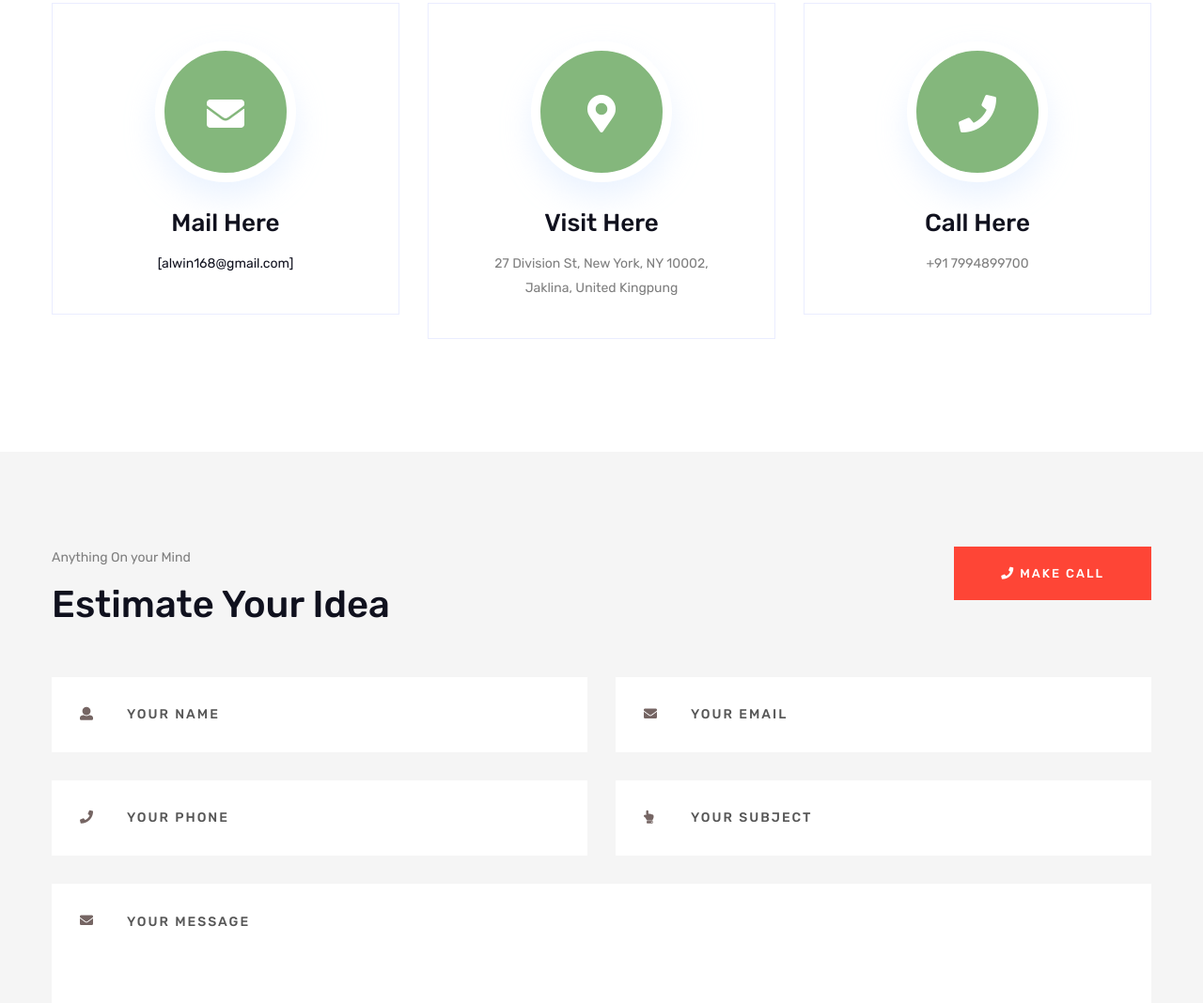
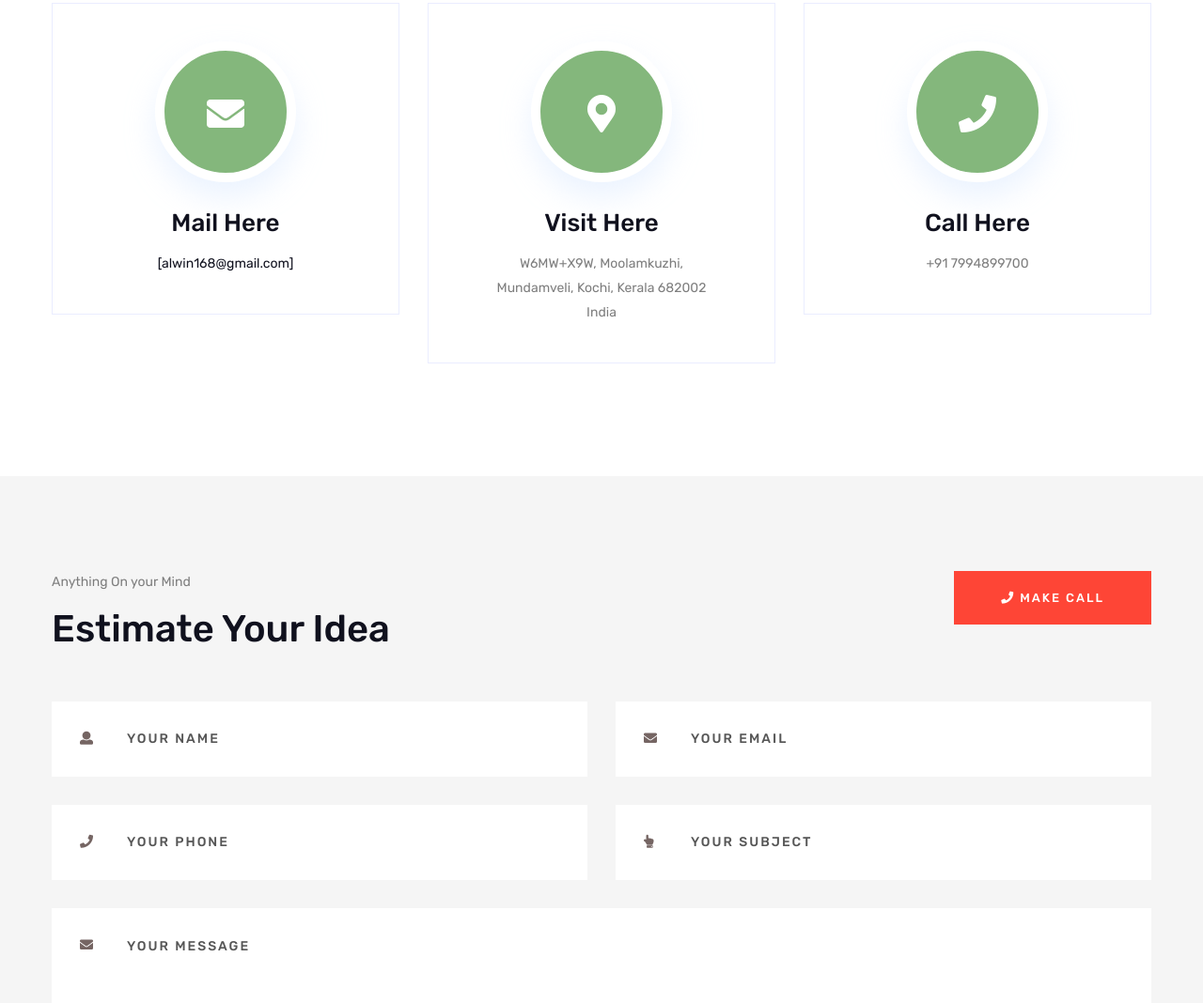
Before and after one commit to AlwinAntonyThekkeveetile/Real-touch-of-God, a plain HTML site: page contact.html in a window 1280 px wide. Shown: the part 649-1717 px from the top of the page at 94% size. Drawn offline with Linux system fonts and the light colour scheme; some packages are replaced by stand-ins of ours.

Commit message:
Added address

```diff
--- a/contact.html
+++ b/contact.html
@@ -367,8 +367,7 @@
                         <div class="contact text-center mb-30">
                             <i class="fas fa-map-marker-alt"></i>
                             <h3>Visit Here</h3>
-                            <p>27 Division St, New York, NY 10002,
-                                Jaklina, United Kingpung</p>
+                            <p>W6MW+X9W, Moolamkuzhi, Mundamveli, Kochi, Kerala 682002 India</p>
                         </div>
                     </div>
                     <div class="col-xl-4  col-lg-4 col-md-4 ">
```
